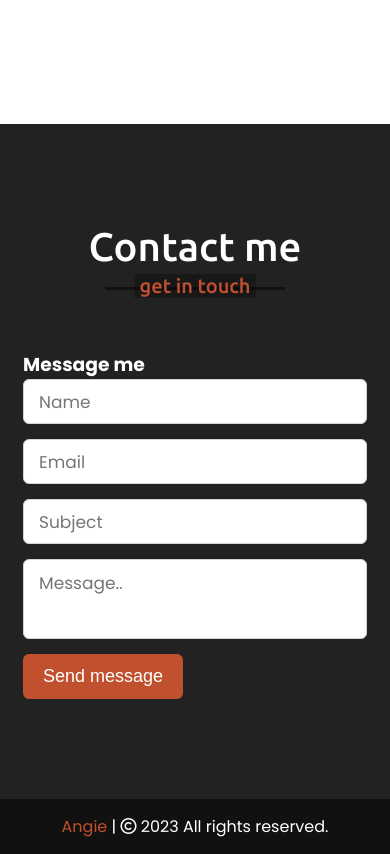
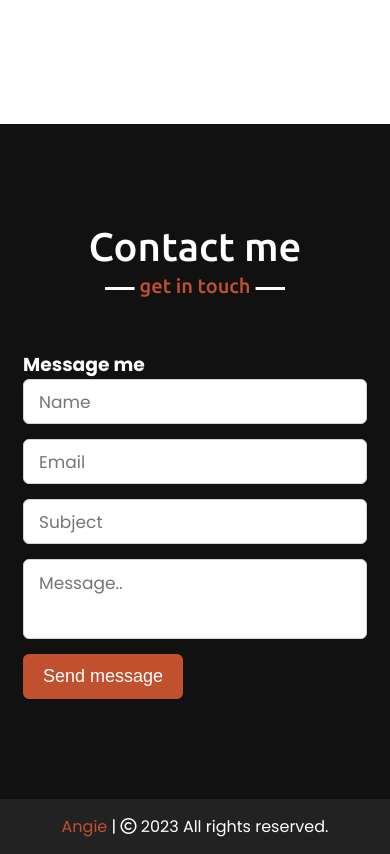
Before and after one commit to Angiephoenix/Portfolio, a plain HTML site: page index.html in a window 390 px wide. Shown: the part 5080-5934 px from the top of the page. Drawn offline with nearby package versions, Linux system fonts and the light colour scheme.

Commit message:
responsiveness

```diff
--- a/style.css
+++ b/style.css
@@ -448,11 +448,18 @@ section .title::after{
 
 /* contact section styling */
 #contact{
-    background-color: #222;
+    background-color: #111;
 }
-
+.contact .title::before{
+    background: #fff;
+}
 .contact .title::after{
+    background: #111;
     content: "get in touch";
+}
+.contact{
+    color:#fff;
+    background: #111;
 }
 .contact .contact-content .column{
     width: calc(50% - 30px);
@@ -472,7 +479,7 @@ section .title::after{
 }
 
 #contact #contactDiv h2::after{
-    background-color: rgba(0, 0, 0, 0.3)
+    background-color: #111
 }
 
 #contact #contactDiv h3{
@@ -557,7 +564,7 @@ section .title::after{
 }
 /* footer section styling */
 footer{
-    background: #111;
+    background: #222;
     padding: 15px 23px;
     color: #fff;
     text-align: center;
```
